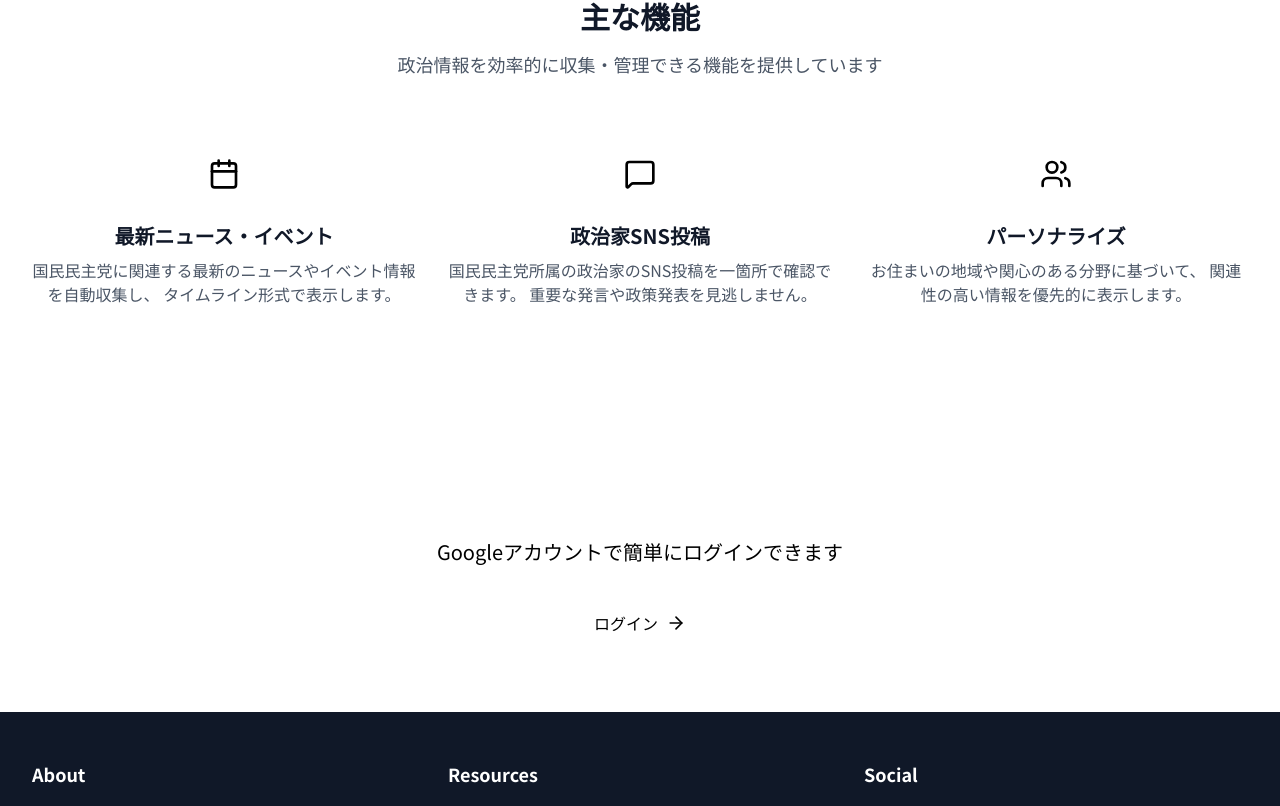
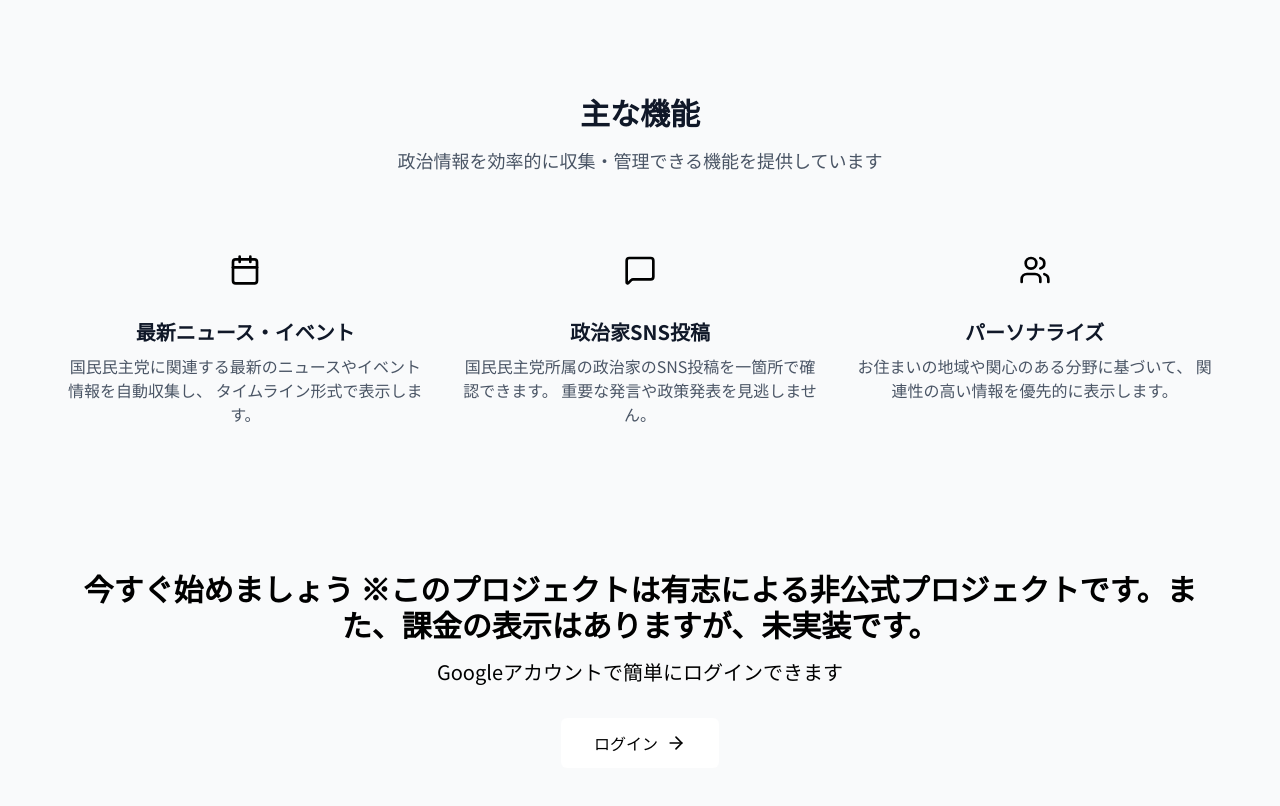
Before and after one commit to hattori00tsu/DPFP, a Next.js app: page / in a window 1280 px wide. Shown: the part 574-1380 px from the top of the page. Built offline with nearby package versions, Linux system fonts and the light colour scheme; no server answers.

Commit message:
Add files via upload

```diff
--- a/app/page.tsx
+++ b/app/page.tsx
@@ -5,7 +5,7 @@
 import Link from 'next/link';
 import { supabase } from '@/lib/supabase';
 import { Calendar, Users, MessageSquare, ArrowRight } from 'lucide-react';
-import { Footer } from '@/components/Footer';
+import { Layout } from '@/components/Layout';
 
 export default function Home() {
   const router = useRouter();
@@ -34,6 +34,7 @@
 
   return (
     <>
+    <Layout>
       {/* ヒーローセクション */}
       <div className="bg-gradient-to-br from-primary-50 to-primary-100">
         <div className="max-w-7xl mx-auto px-4 sm:px-6 lg:px-8 py-20">
@@ -125,7 +126,7 @@
       <div className="bg-primary-600">
         <div className="max-w-7xl mx-auto px-4 sm:px-6 lg:px-8 py-16">
           <div className="text-center">
-            <h2 className="text-3xl font-bold text-white mb-4">
+            <h2 className="text-3xl font-bold text-black mb-4">
               今すぐ始めましょう
               ※このプロジェクトは有志による非公式プロジェクトです。また、課金の表示はありますが、未実装です。
             </h2>
@@ -142,7 +143,7 @@
           </div>
         </div>
       </div>
-      <Footer />
-    </>
+        </Layout>
+        </>
   );
 }
```
